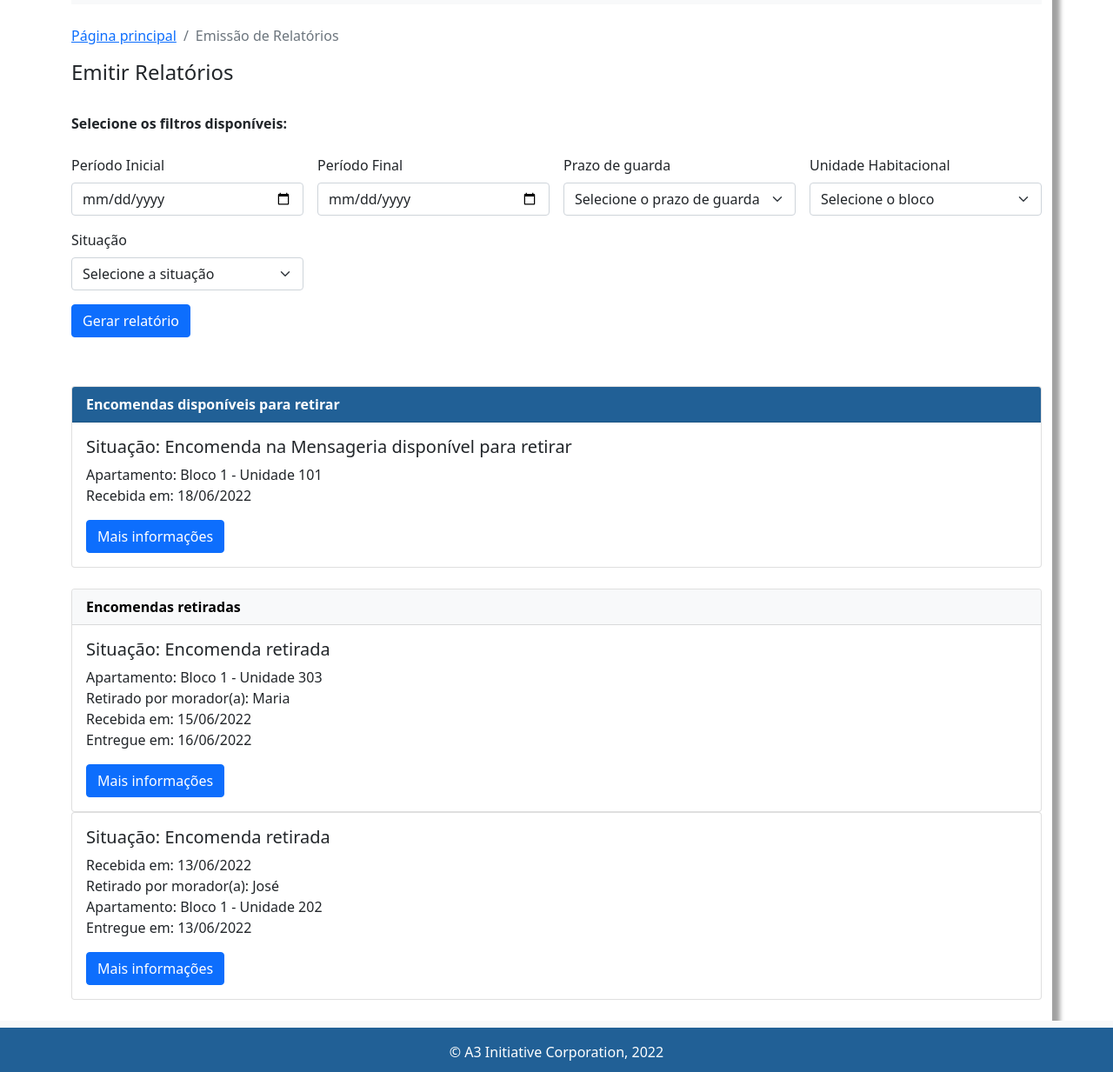
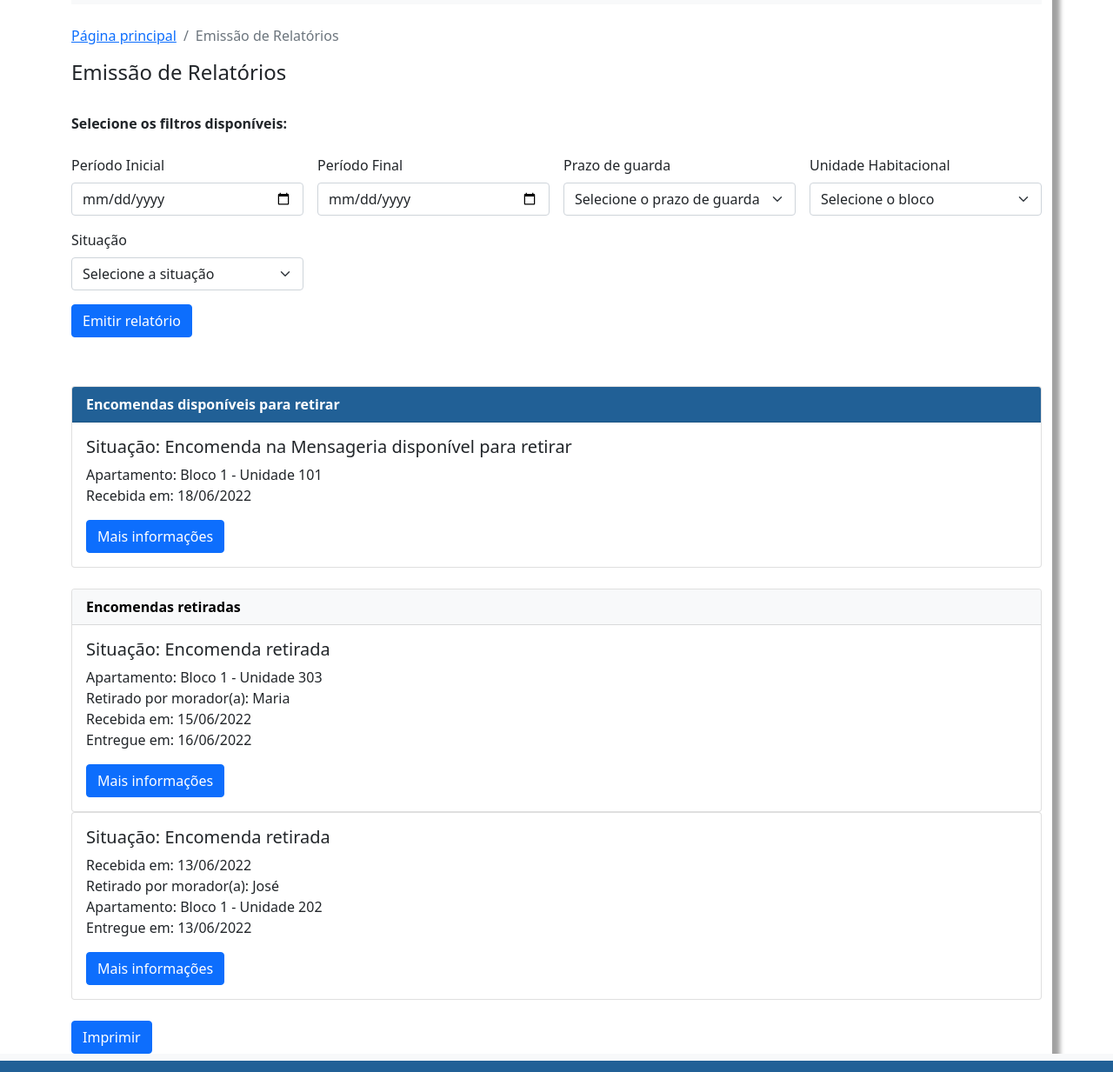
Before and after one commit to A3initiative/projeto, a website: page emitirRelatorio.html in a window 1280 px wide. Shown: the part 131-1364 px from the top of the page at 87% size. Drawn offline with nearby package versions, Linux system fonts and the light colour scheme.

Commit message:
botão 'impressão' na tela de emissão de relatórios

```diff
--- a/emitirRelatorio.html
+++ b/emitirRelatorio.html
@@ -101,7 +101,7 @@
         </nav>
 
         <h1>SisCondo</h1>
-        <h2 id="styleh2">Emitir Relatórios</h2>
+        <h2 id="styleh2">Emissão de Relatórios</h2>
 
         <br />
 
@@ -154,7 +154,7 @@
 
           <div class="col-12">
             <button type="submit" class="btn btn-primary">
-              Gerar relatório
+              Emitir relatório
             </button>
             <br /><br />
           </div>
@@ -205,6 +205,7 @@
           </div>
 
           <br>
+          <button class="btn btn-primary" onClick="window.print()">Imprimir</button>
         </div>
       </div>
     </main>
```
